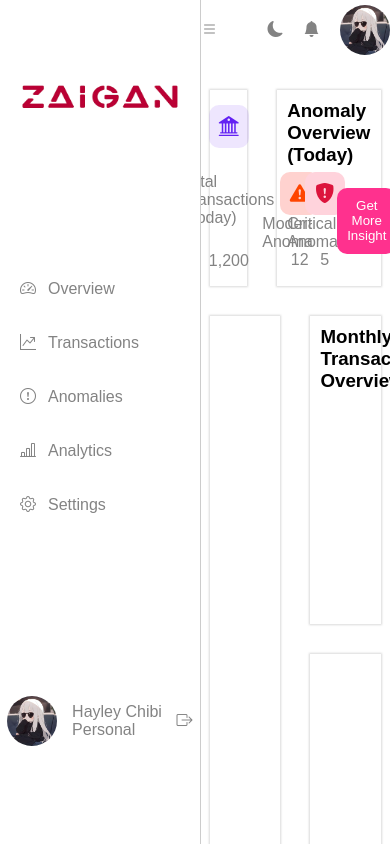
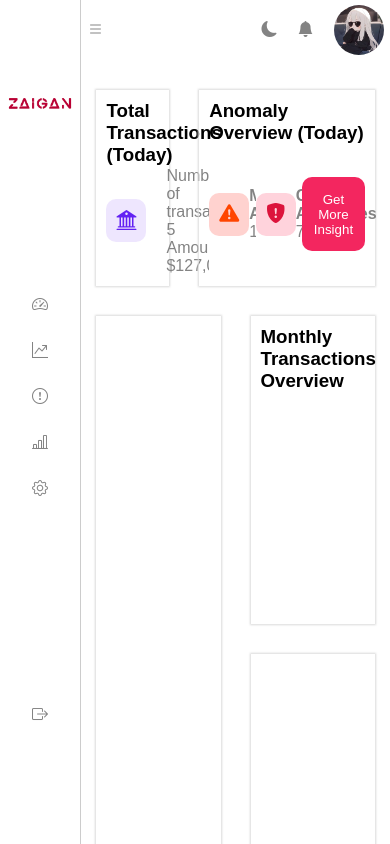
Before and after one commit to OghenefegaOmajene/Finomaly, an Angular app: page /dashboard in a window 390 px wide. Shown: the top 844 px of the page. Built offline with nearby package versions, Linux system fonts and the light colour scheme; a web font is replaced by a local one.

Commit message:
Header Responsiveness fixes

```diff
--- a/package.json
+++ b/package.json
@@ -20,7 +20,11 @@
     "@fortawesome/angular-fontawesome": "^1.0.0",
     "@fortawesome/fontawesome-free": "^6.7.2",
     "@fortawesome/free-solid-svg-icons": "^6.7.2",
+    "apexcharts": "^4.5.0",
     "bootstrap-icons": "^1.11.3",
+    "chart.js": "^4.4.8",
+    "ng-apexcharts": "^1.15.0",
+    "ng2-charts": "^8.0.0",
     "rxjs": "~7.8.0",
     "tslib": "^2.3.0",
     "zone.js": "~0.15.0"
--- a/src/app/components/header/header.component.css
+++ b/src/app/components/header/header.component.css
@@ -24,7 +24,7 @@ nav.scrolled {
     top: 5px;
     backdrop-filter: blur(40px);
     /* align-self: center; */
-    right: 50px;
+    right: 63px;
     /* margin-bottom: 80px; */
     box-shadow: 0 4px 6px rgba(0, 0, 0, 0.1);
 }
@@ -104,7 +104,7 @@ nav.scrolled {
     height: 100%;
     border-radius: 50%;
     padding: 1px;
-    border: 3px solid #FF318E;
+    border: 3px solid #F3265F;
     /* animation: pulse 2s linear infinite; */
     cursor: pointer;
 }
@@ -173,9 +173,9 @@ nav.scrolled {
     justify-content: space-around;
 }
 .acctType{
-    color: #FF318E;
+    color: #F3265F;
     background-color: transparent;
-    background-color: #ffbcda;
+    background-color: #f3266038;
     /* border-radius: 30px; */
     /* padding: 10px; */
     cursor: pointer;
@@ -187,7 +187,7 @@ nav.scrolled {
 
 .bi{
     font-size: 17px;
-    color: #FF318E;
+    color: #F3265F;
 }
 
 
@@ -329,7 +329,7 @@ nav.scrolled {
       flex-direction: column;
       /* justify-content: center; */
       align-items: start;
-      width: 95%;
+      width: 91%;
       height: 300px;
       padding: 1rem;
       z-index: 1000;
--- a/src/app/components/header/header.component.html
+++ b/src/app/components/header/header.component.html
@@ -28,7 +28,7 @@
         <!-- <i class="bi bi-person" (click)="toggleHoverBox()"></i> -->
         <!-- <img src="coolChibi.jpg" alt="" class="userImg"> -->
         <div *ngIf="accountToggle" class="hoverBox" (click)="toggleHoverBox()">
-            <h4 style="color: #FF318E">My Account</h4>
+            <h4 style="color: #F3265F">My Account</h4>
             <p style="color: #969696">{{email}}</p>
 
             <div class="acctControls">
--- a/src/app/components/sidenav/sidenav.component.css
+++ b/src/app/components/sidenav/sidenav.component.css
@@ -36,7 +36,7 @@
   .toggle-btn {
     background: none;
     border: none;
-    color: #FF318E;
+    color: #F3265F;
     float: right;
     font-size: 20px;
   }
@@ -86,7 +86,7 @@
 
   .sideNavLink:hover,
   .sideNavLink.active {
-    background-color: #FF318E;
+    background-color: #F3265F;
     border-radius: 4px;
     color: #fff;
   }
@@ -126,5 +126,5 @@
     color: #838383;
 }
 .bi-box-arrow-right:hover{
-    color: #FF318E;
+    color: #F3265F;
 }
--- a/src/app/dashboard/dashboard.component.css
+++ b/src/app/dashboard/dashboard.component.css
@@ -85,9 +85,9 @@
     box-shadow: 0px 0px 2px 1px #dadada;
     display: flex;
     flex-direction: column;
-    align-items: center;
-    gap: 20px;
-    justify-content: space-evenly;
+    /* align-items: center; */
+    /* gap: 20px; */
+    /* justify-content: space-evenly; */
     padding: 10px;
     /* height: 80%; */
 }
@@ -99,31 +99,6 @@
     box-shadow: 0px 0px 2px 1px #dadada;
     padding: 10px;
     /* height: 80%; */
-}
-.moderateAnomalies{
-    /* border: 1px solid black; */
-    background-color: white;
-    /* box-shadow: 0px 0px 2px 1px #ff89be; */
-    color: #838383;
-    width: 30%;
-    height: 100%;
-    display: flex;
-    flex-direction: column;
-    align-items: center;
-    justify-content: center;
-}
-.criticalAnomalies{
-    /* grid-area: 1 / 5 / 3 / 7; */
-    background-color: white;
-    /* border: 1px solid black; */
-    /* box-shadow: 0px 0px 2px 1px #ff89be; */
-    color: #838383;
-    width: 30%;
-    height: 100%;
-    display: flex;
-    flex-direction: column;
-    align-items: center;
-    justify-content: center;
 }
 .riskScoreOverview{
     grid-area: 3 / 1 / 9 / 4;
@@ -151,8 +126,29 @@
     padding: 10px;
     border-radius: 10px;
 }
-.anomalyOverview h3, .monthlyTransactionsOverview h3{
+.anomalyOverview h3, .monthlyTransactionsOverview h3, .totalTransactions h3{
     color: black;
+}
+
+
+
+
+/* TOTAL TRANSACTIONS */
+.totalTransactionsBox{
+    /* border: 1px solid black; */
+    display: flex;
+    align-items: center;
+    width: 90%;
+    height: 90%;
+    gap: 20px;
+}
+.totalTransactionsTxt{
+    /* background-color: #F3265F; */
+    width: 90%;
+    height: 100%;
+    display: flex;
+    flex-direction: column;
+    justify-content: center;
 }
 
 
@@ -166,11 +162,27 @@
     justify-content: space-around;
 }
 .anomalyOverviewBox button{
-    width: 100px;
+    /* width: 100px; */
     height: 60%;
-    background-color: #FF318E;
+    background-color: #F3265F;
     border: 0;
     color: white;
     border-radius: 10px;
     padding: 10px;
 }
+.moderateAnomalies, .criticalAnomalies{
+    /* grid-area: 1 / 5 / 3 / 7; */
+    background-color: white;
+    /* border: 1px solid black; */
+    /* box-shadow: 0px 0px 2px 1px #ff89be; */
+    color: #838383;
+    width: 30%;
+    height: 100%;
+    display: flex;
+    align-items: center;
+    justify-content: space-evenly;
+}
+.anomalyTxt{
+    display: flex;
+    flex-direction: column;
+}
--- a/src/app/dashboard/dashboard.component.html
+++ b/src/app/dashboard/dashboard.component.html
@@ -6,9 +6,16 @@
 
         <section class="dashboardContent">
             <div class="totalTransactions">
-                <i class="bi bi-bank2" style="color: #6221f3; background-color: #6221f31c"></i>
-                <p>Total Transactions (Today)</p>
-                <p>1,200</p>
+                <h3>Total Transactions (Today)</h3>
+
+                <div class="totalTransactionsBox">
+                    <i class="bi bi-bank2" style="color: #6221f3; background-color: #6221f31c"></i>
+                    <div class="totalTransactionsTxt">
+                        <p>Number of transactions: 5</p>
+                        <p>Amount: $127,000</p>
+                    </div>
+                </div>
+
             </div>
 
             <div class="anomalyOverview">
@@ -16,13 +23,18 @@
                 <div class="anomalyOverviewBox">
                     <div class="moderateAnomalies">
                         <i class="bi bi-exclamation-triangle-fill" style="color: orangered; background-color: #ffd2cf"></i>
-                        <p>Moderate Anomalies</p>
-                        <p>12</p>
+                        <div class="anomalyTxt">
+                            <h4>Moderate Anomalies</h4>
+                            <p>12</p>
+                        </div>
                     </div>
                     <div class="criticalAnomalies">
                         <i class="bi bi-shield-fill-exclamation" style="color: crimson; background-color: rgb(255, 211, 220);"></i>
-                        <p>Critical Anomalies</p>
-                        <p>5</p>
+
+                        <div class="anomalyTxt">
+                            <h4>Critical Anomalies</h4>
+                            <p>7</p>
+                        </div>
                     </div>
                     <button>Get More Insight</button>
                 </div>
--- a/src/app/dashboard/dashboard.component.ts
+++ b/src/app/dashboard/dashboard.component.ts
@@ -10,7 +10,7 @@ import { SidenavheaderComponent } from '../components/sidenavheader/sidenavheade
   styleUrl: './dashboard.component.css'
 })
 export class DashboardComponent {
-  isCollapsed = false;
+  isCollapsed = true;
 
   toggleSidenav() {
     this.isCollapsed = !this.isCollapsed;
```
Also changed, not shown: 1 other file (tests, documents, lock files or other folders).
